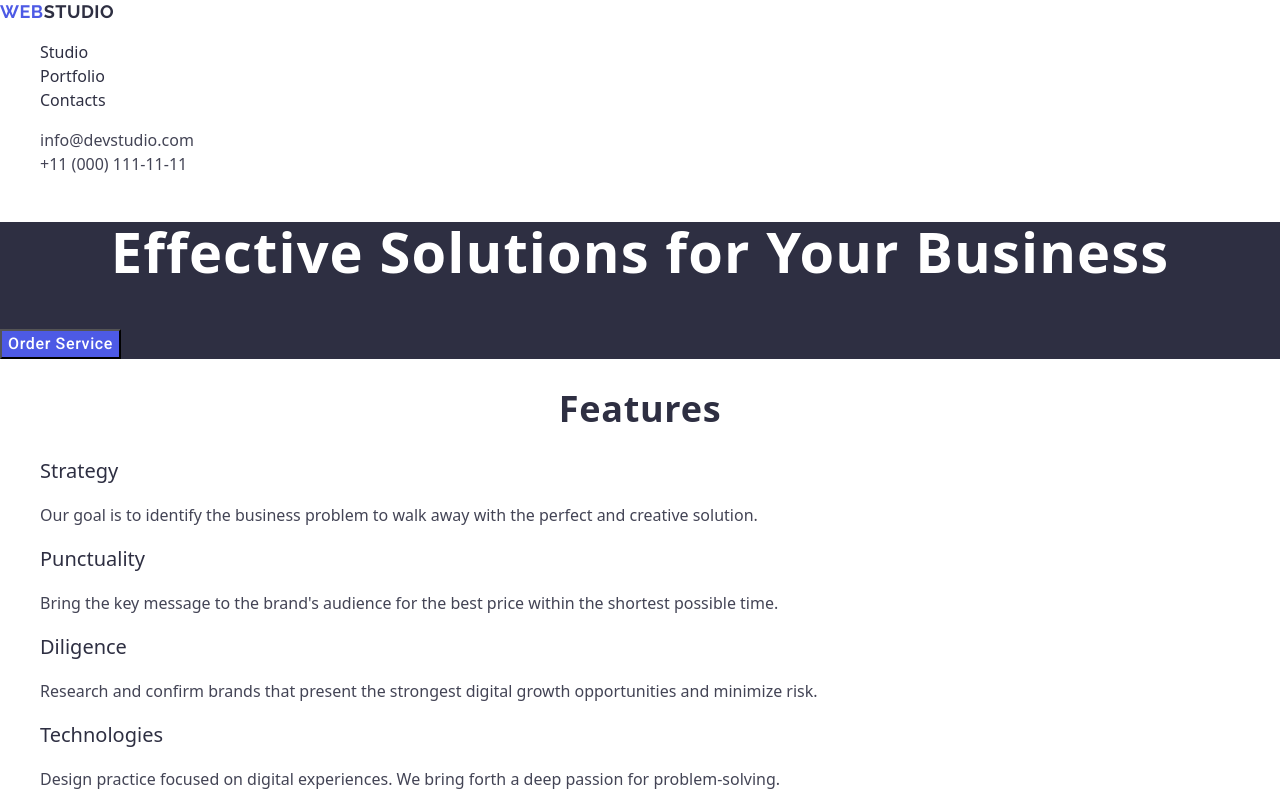
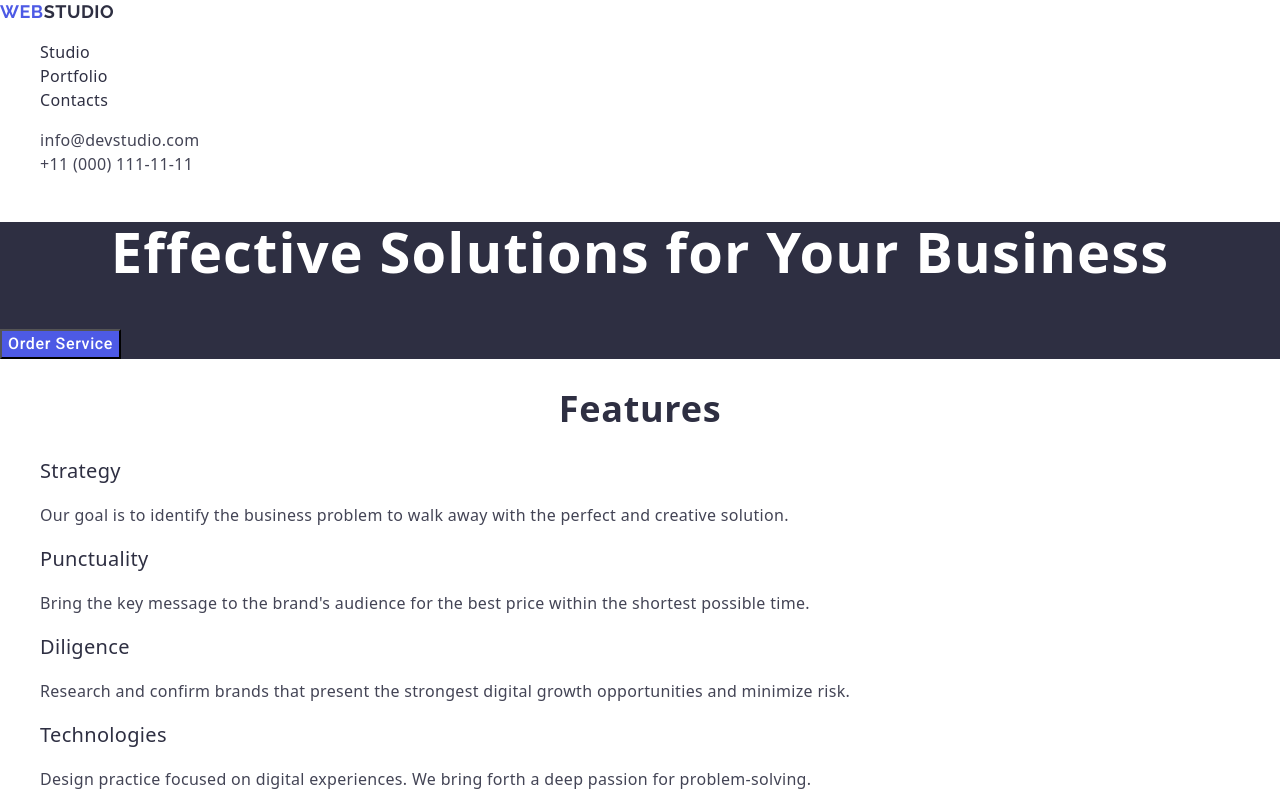
Before and after one commit to Gilona-itsme/goit-markup-hw-02, a plain HTML site: page index.htm in a window 1280 px wide. Shown: the top 800 px of the page. Drawn offline with nearby package versions, Linux system fonts and the light colour scheme.

Commit message:
add  letter-spacing

```diff
--- a/css/styles.css
+++ b/css/styles.css
@@ -20,6 +20,7 @@ body {
     font-size: 16px;
     line-height: 1.5;
     font-weight: 400;
+    letter-spacing: 0.02em
 }
 
 a {
```
